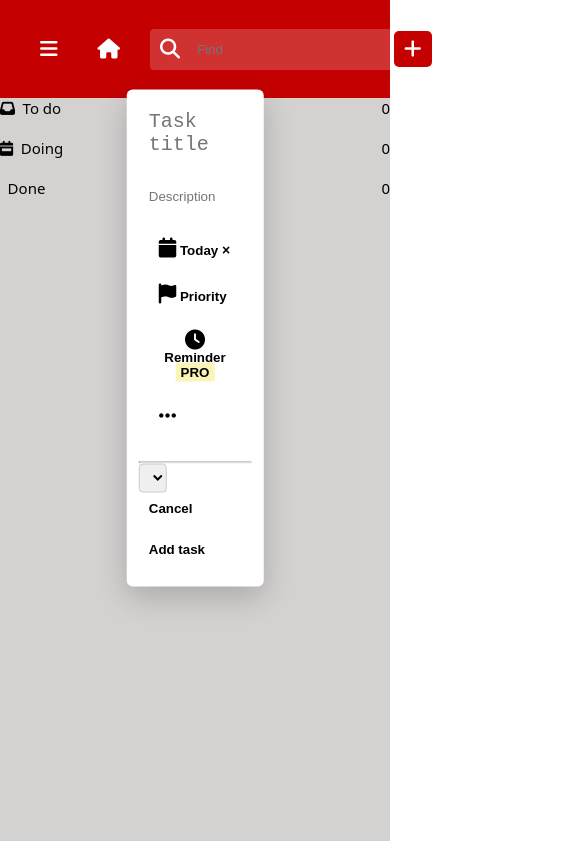
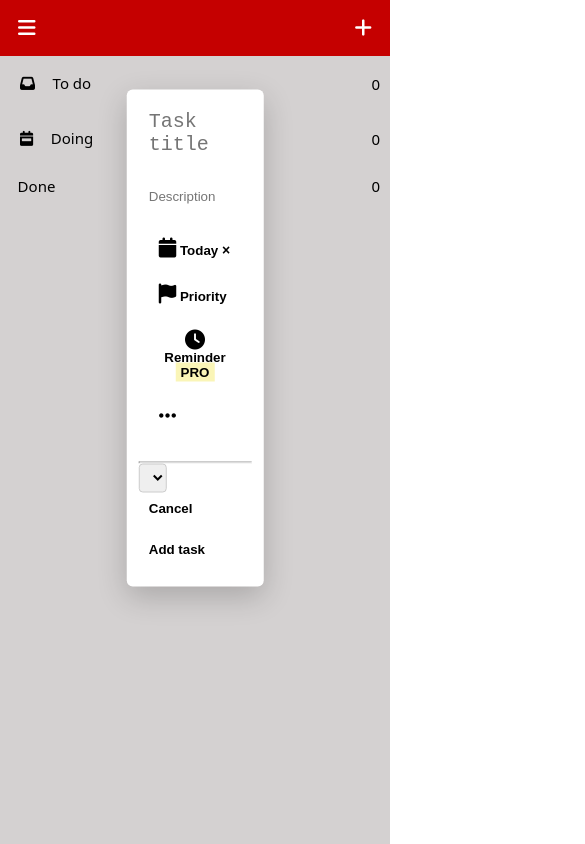
Before and after one commit to deltech-designs/todo, a plain HTML site: page index.html in a window 390 px wide. Both pictures are taken after a click on the icon 48 px from the left and 49 px from the top of the page. Shown: the top 844 px of the page, 585 px wide, since content can reach past the window. Drawn offline with Linux system fonts and the light colour scheme.

Commit message:
make change to some styling

```diff
--- a/css/media.css
+++ b/css/media.css
@@ -1,9 +1,37 @@
 @media screen and (max-width: 600px){
-    .side-nav{
+
+    .navbar{
         width: 100%;
-        position: fixed;
-        /* z-index: 1; */
+        padding: 0.8rem;
+    }
+
+    .fa-house, .navbar-form, .arrow-trend,
+   .fa-question-circle, .fa-bell, .fa-user-circle{
+        display: none !important;
     }
 
 
+    .side-nav{
+        width: 0%;
+        position: fixed;
+        left: 0;
+        z-index: 1;
+        padding: 0rem;
+    }
+
+    .sideNav-active{
+        width: 100%;
+        height: 100vh;
+        padding: 1rem;
+        overflow: hidden;
+    }
+
+    .main-todo-container{
+        flex-direction: column;
+        width: 100%;
+    }
+
+    .todo-box{
+        width: 100%;
+    }
 }
--- a/css/style.css
+++ b/css/style.css
@@ -24,7 +24,7 @@ i{
     /* font-weight: 400; */
 }
 
-.navbar-icon{
+.icon{
     padding: 1rem;
     border-radius: 3px;
 }
--- a/index.html
+++ b/index.html
@@ -12,24 +12,35 @@
 <body>
     <nav class="navbar">
         <div class="navbar-left">
-            <div><i class="fa-solid fa-bars handbudger navbar-icon hover"></i></div>
-            <div><i class="fa-solid fa-house navbar-toggler navbar-icon hover"></i></div>
+            <div>
+                <i class="icon fa-solid fa-bars handbudger hover"></i>
+            </div>
+
+            <div>
+                <i class="icon fa-solid fa-house hover"></i>
+            </div>
+
             <div>
                 <form class="navbar-form">
-                    <i class="fa-solid fa-search"></i>
+                    <i class="icon fa-solid fa-search"></i>
                     <input type="text" placeholder="Find">
                 </form>
             </div>
         </div>
+
         <div class="navbar-right">
-            <div><i class="fa-solid fa-plus navbar-icon hover btn-task"></i></div>
-            <div class="navbar-icon hover" style="font-size: 18px;">
-                <i class="fa-solid fa-arrow-trend-up" style="padding-right: 12px;"></i>
+            <div class="button-task">
+                <i class="icon fa-solid fa-plus hover btn-task"></i>
+            </div>
+
+            <div class="icon arrow-trend hover" style="font-size: 18px;">
+                <i class=" fa-solid fa-arrow-trend-up" style="padding-right: 12px;"></i>
                 <span>2/5</span>
             </div>
-            <i class="fa-regular fa-question-circle navbar-icon hover"></i>
-            <i class="fa-regular fa-bell navbar-icon hover"></i>
-            <i class="fa-regular fa-user-circle navbar-icon hover"></i>
+
+            <i class="icon fa-regular fa-question-circle  hover"></i>
+            <i class="icon fa-regular fa-bell hover"></i>
+            <i class="icon fa-regular fa-user-circle hover"></i>
         </div>
     </nav>
 
@@ -40,7 +51,7 @@
                 <li>
                     <a class="title" href="#">
                         <span>
-                            <i class="fa-solid fa-inbox"></i>
+                            <i class="icon fa-solid fa-inbox"></i>
                             <span>To do</span>
                         </span>
                         <span class="counter">0</span>
@@ -49,7 +60,7 @@
                 <li>
                     <a class="title" href="#">
                         <span>
-                            <i class="fa-solid fa-calendar-week"></i>
+                            <i class="icon fa-solid fa-calendar-week"></i>
                             <span>Doing</span>
                         </span>
                         <span class="counter">0</span>
@@ -75,14 +86,14 @@
                         <!-- <i class="fa-solid fa-lightbulb"></i> -->
                     </div>
                     <div>
-                        <i class="fa-solid fa-ellipsis"></i>
+                        <i class="icon fa-solid fa-ellipsis"></i>
                     </div>
                 </div>
 
                 <div class="list-box ideas">🔤 </div>
                 <div>
                     <button class="add-task btn-task">
-                        <i class="fa-solid fa-plus"></i>
+                        <i class="icon fa-solid fa-plus"></i>
                         <span> Add Task </span>
                     </button>
                 </div>
```
